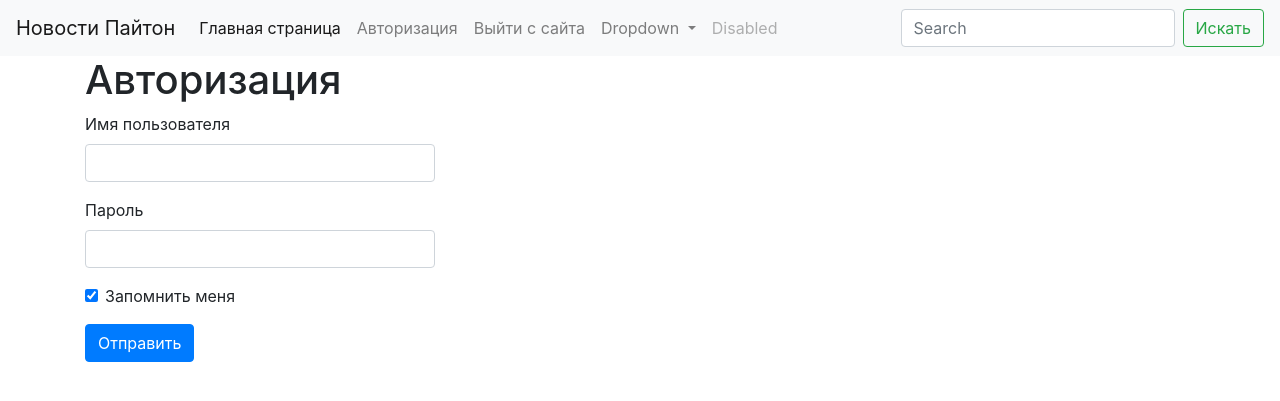
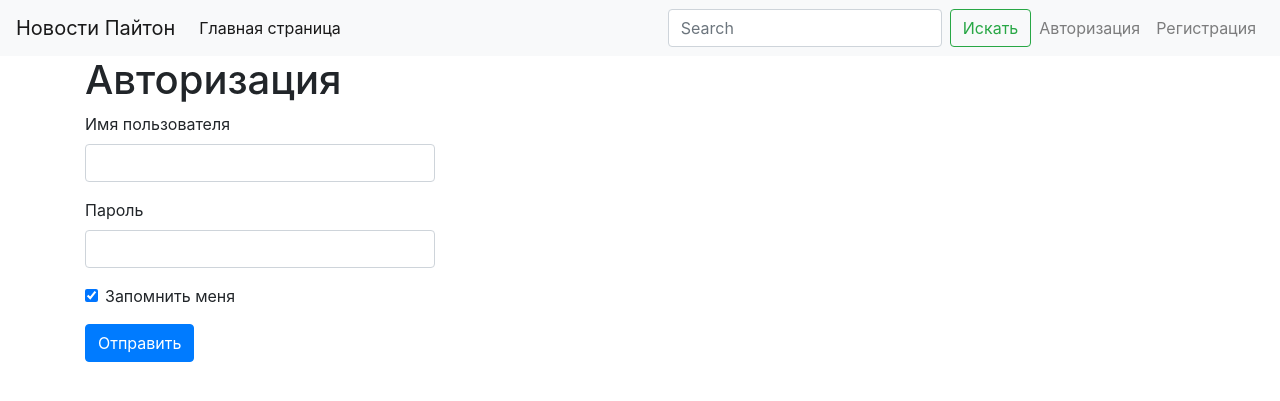
Before and after one commit to KhayFix/Web_Flask, a Flask app: page /users/login in a window 1280 px wide. Shown: the top 401 px of the page. Run offline with Flask 2, Linux system fonts and the light colour scheme; some libraries are stand-ins or nearby versions.

Commit message:
Сделано Flask-Migrations и регистрация пользователей

```diff
--- a/webapp/templates/menu.html
+++ b/webapp/templates/menu.html
@@ -1,38 +1,40 @@
 <nav class="navbar navbar-expand-lg navbar-light bg-light">
-  <a class="navbar-brand" href="#">Новости Пайтон</a>
-  <button class="navbar-toggler" type="button" data-toggle="collapse" data-target="#navbarSupportedContent" aria-controls="navbarSupportedContent" aria-expanded="false" aria-label="Toggle navigation">
+    <a class="navbar-brand" href="/">Новости Пайтон</a>
+    <button class="navbar-toggler" type="button" data-toggle="collapse" data-target="#navbarSupportedContent"
+            aria-controls="navbarSupportedContent" aria-expanded="false" aria-label="Toggle navigation">
         <span class="navbar-toggler-icon"></span>
     </button>
-
     <div class="collapse navbar-collapse" id="navbarSupportedContent">
         <ul class="navbar-nav mr-auto">
             <li class="nav-item active">
                 <a class="nav-link" href="/"> Главная страница <span class="sr-only">(current)</span></a>
-      </li>
-      <li class="nav-item">
-        <a class="nav-link" href="{{ url_for('user.login')}}">Авторизация</a>
-      </li>
-      <li class="nav-item">
-        <a class="nav-link" href="{{ url_for('user.logout')}}">Выйти с сайта</a>
-      </li>
-      <li class="nav-item dropdown">
-        <a class="nav-link dropdown-toggle" href="#" id="navbarDropdown" role="button" data-toggle="dropdown" aria-haspopup="true" aria-expanded="false">
-          Dropdown
-        </a>
-        <div class="dropdown-menu" aria-labelledby="navbarDropdown">
-          <a class="dropdown-item" href="#">Action</a>
-          <a class="dropdown-item" href="#">Another action</a>
-          <div class="dropdown-divider"></div>
-          <a class="dropdown-item" href="#">Something else here</a>
-        </div>
-      </li>
-      <li class="nav-item">
-        <a class="nav-link disabled" href="#" tabindex="-1" aria-disabled="true">Disabled</a>
             </li>
         </ul>
         <form class="form-inline my-2 my-lg-0">
             <input class="form-control mr-sm-2" type="search" placeholder="Search" aria-label="Search">
             <button class="btn btn-outline-success my-2 my-sm-0" type="submit">Искать</button>
         </form>
+        <ul class="navbar-nav">
+            {% if current_user.is_authenticated %}
+            <li class="nav-item">
+                <span class="nav-link">Привет, {{ current_user.username }}</span>
+            </li>
+            {% if current_user.is_admin %}
+            <li class="nav-item">
+                <a class="nav-link" href="{{ url_for('admin.admin_index')}}">Админка</a>
+            </li>
+            {% endif %}
+            <li class="nav-item">
+                <a class="nav-link" href="{{ url_for('user.logout')}}">Выйти</a>
+            </li>
+            {% else %}
+            <li class="nav-item">
+                <a class="nav-link" href="{{ url_for('user.login')}}">Авторизация</a>
+            </li>
+            <li class="nav-item">
+                <a class="nav-link" href="{{ url_for('user.register')}}">Регистрация</a>
+            </li>
+            {% endif %}
+        </ul>
     </div>
 </nav>
--- a/webapp/user/forms.py
+++ b/webapp/user/forms.py
@@ -1,6 +1,6 @@
 from flask_wtf import FlaskForm
 from wtforms import BooleanField, PasswordField, StringField, SubmitField
-from wtforms.validators import DataRequired
+from wtforms.validators import DataRequired, Email, EqualTo
 
 
 class LoginForm(FlaskForm):
@@ -8,3 +8,12 @@ class LoginForm(FlaskForm):
     password = PasswordField('Пароль', validators=[DataRequired()], render_kw={'class': 'form-control'})
     remember_me = BooleanField('Запомнить меня', default=True, render_kw={"class": "form-check-input"})
     submit = SubmitField('Отправить', render_kw={'class': 'btn btn-primary'})
+
+
+class RegistrationForm(FlaskForm):
+    username = StringField('Имя пользователя', validators=[DataRequired()], render_kw={'class': 'form-control'})
+    email = StringField('Почтовый ящик', validators=[DataRequired(), Email()], render_kw={'class': 'form-control'})
+    password = PasswordField('Пароль', validators=[DataRequired()], render_kw={'class': 'form-control'})
+    password2 = PasswordField('Повторите пароль', validators=[DataRequired(), EqualTo('password')],
+                              render_kw={'class': 'form-control'})
+    submit = SubmitField('Отправить', render_kw={'class': 'btn btn-primary'})
--- a/webapp/user/views.py
+++ b/webapp/user/views.py
@@ -1,7 +1,8 @@
 from flask import Blueprint, flash, render_template, redirect, url_for
 from flask_login import current_user, login_user, logout_user
 
-from webapp.user.forms import LoginForm
+from webapp.db import db
+from webapp.user.forms import LoginForm, RegistrationForm
 from webapp.user.models import User
 
 # т.к. у нас блюприн, импортировать app сюда не будем. Будем использовать Blueprint.
@@ -39,3 +40,31 @@ def logout():
     logout_user()
     flash('Вы успешно вышли')
     return redirect(url_for('news.index'))
+
+# роут отвечающий за регистрацию пользователя
+@blueprint.route('/register')
+def register():
+    if current_user.is_authenticated:
+        return redirect(url_for('news.index'))
+    title = "Регистрация"
+    regist_form = RegistrationForm()
+    return render_template('user/registration.html', page_title=title, form=regist_form)
+
+# Роут отвечающий за процессинг, обработку регистрации
+@blueprint.route('/process-reg', methods=['POST'])
+def process_reg():
+    form = RegistrationForm()
+
+    if form.validate_on_submit():
+        # user = User.query.filter(User.username =! form.username.data).first()
+        # if user and user.check_password(form.password.data):
+        news_user = User(username=form.username.data, email=form.email.data, role='user')
+        news_user.set_password(form.password.data)
+        db.session.add(news_user)
+        db.session.commit()
+        flash('Вы успешно зарегистрировались!')
+        # перенаправляем пользователя на форму входа на сайт
+        return redirect(url_for('user.login'))
+
+    flash('Пожалуйста исправте ошибки в форме регистрации')
+    return redirect(url_for('user.register'))
```
Also changed, not shown: webapp/templates/user/registration.html (added, +41 -0 lines). Lines whose indentation alone changed are shown as unchanged.
